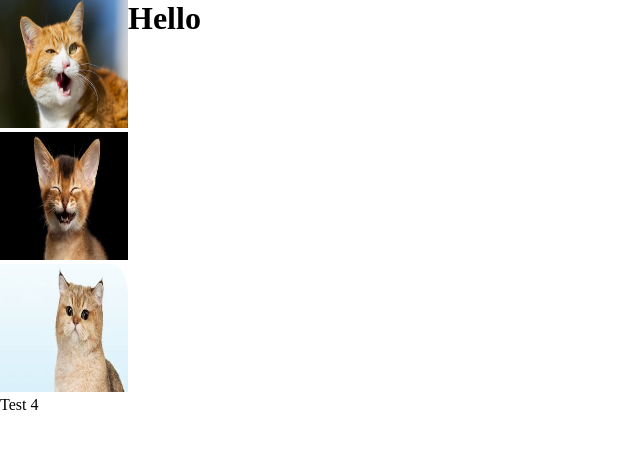
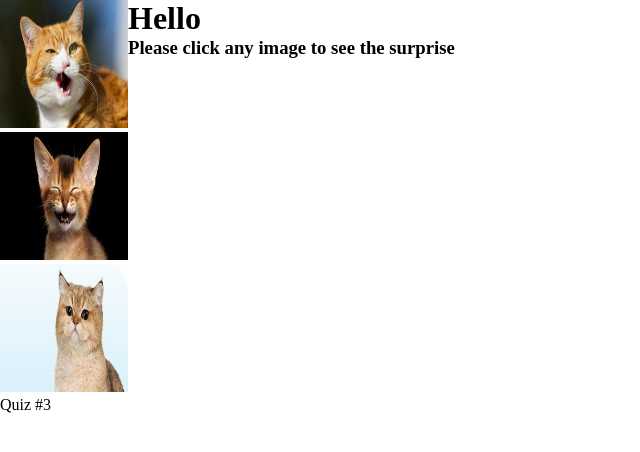
Before and after one commit to RyannKim327/QUIZ3, a Django app: page / in a window 1280 px wide. Shown: the top 452 px of the page, without its empty margins (0-640 px from the left). Run offline with Django 5.2, Linux system fonts and the light colour scheme.

Commit message:
11-23-24 07:36

```diff
--- /dev/null
+++ b/static/scripts/index.js
@@ -0,0 +1,6 @@
+"use strict";
+
+function setBackground(id) {
+  const img = document.getElementById(id);
+  document.body.style.backgroundImage = `url('${img.src}')`;
+}
--- a/ui/templates/index.html
+++ b/ui/templates/index.html
@@ -6,17 +6,19 @@
     <meta name="viewport" content="width=device-width, initial-scale=1" />
     <title>Index HTML</title>
     <link href="{% static 'styles/index.css' %}" rel="stylesheet" />
+    <script src="{% static 'scripts/index.js' %}" defer></script>
   </head>
   <body>
     <div class="base">
       <ul>
-        <li><img src="{% static 'assets/cat1.jpeg' %}" alt="" /></li>
-        <li><img src="{% static 'assets/cat2.jpg' %}" alt="" /></li>
-        <li><img src="{% static 'assets/cat3.jpg' %}" alt="" /></li>
-        <li>Test 4</li>
+        <li onclick="setBackground('a')"><img id="a" src="{% static 'assets/cat1.jpeg' %}" alt="" /></li>
+        <li onclick="setBackground('b')"><img id="b" src="{% static 'assets/cat2.jpg' %}" alt="" /></li>
+        <li onclick="setBackground('c')"><img id="c" src="{% static 'assets/cat3.jpg' %}" alt="" /></li>
+        <li>Quiz #3</li>
       </ul>
       <div class="base">
         <h1>Hello</h1>
+        <h3>Please click any image to see the surprise</h3>
       </div>
     </div>
   </body>
```
